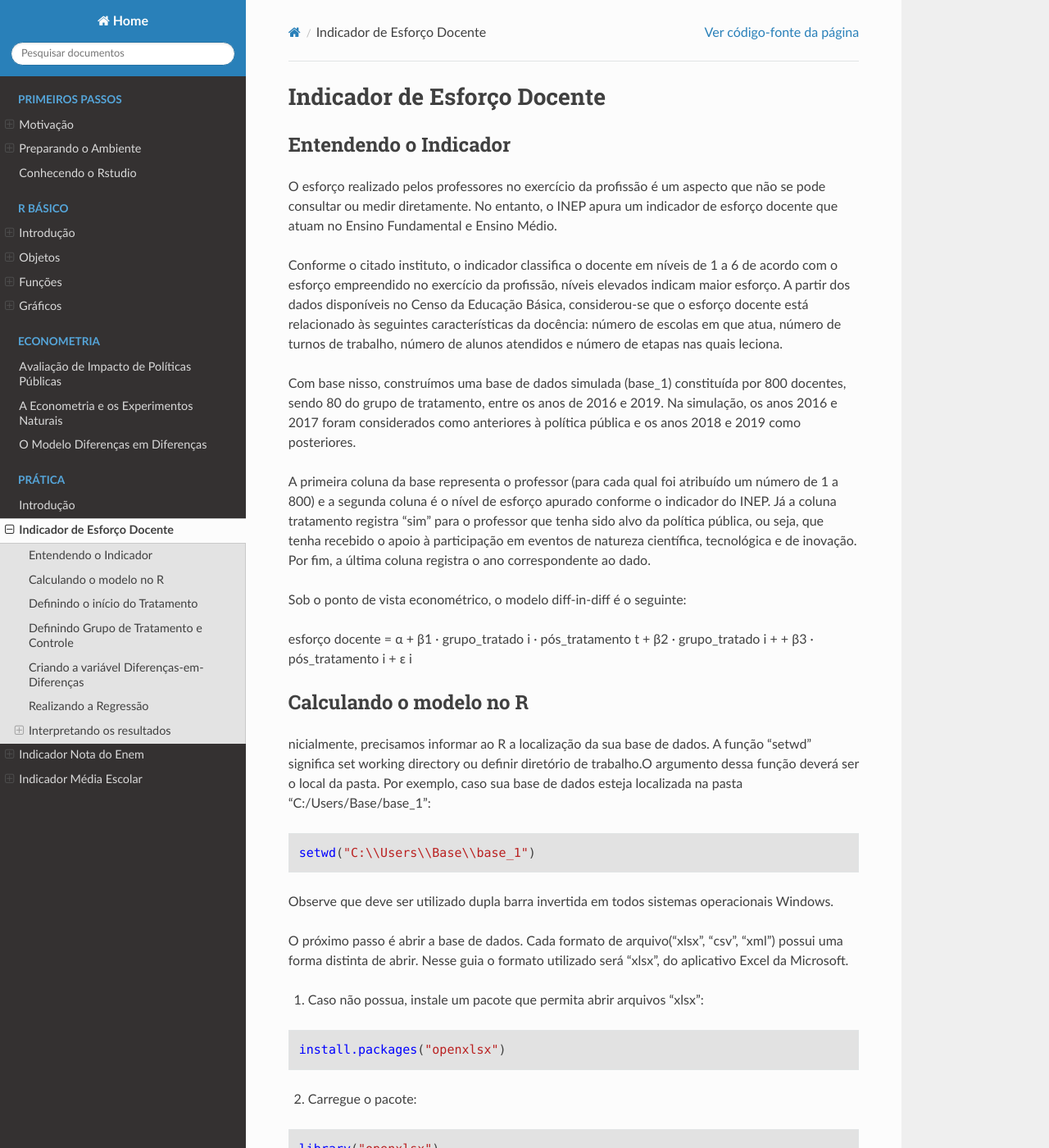
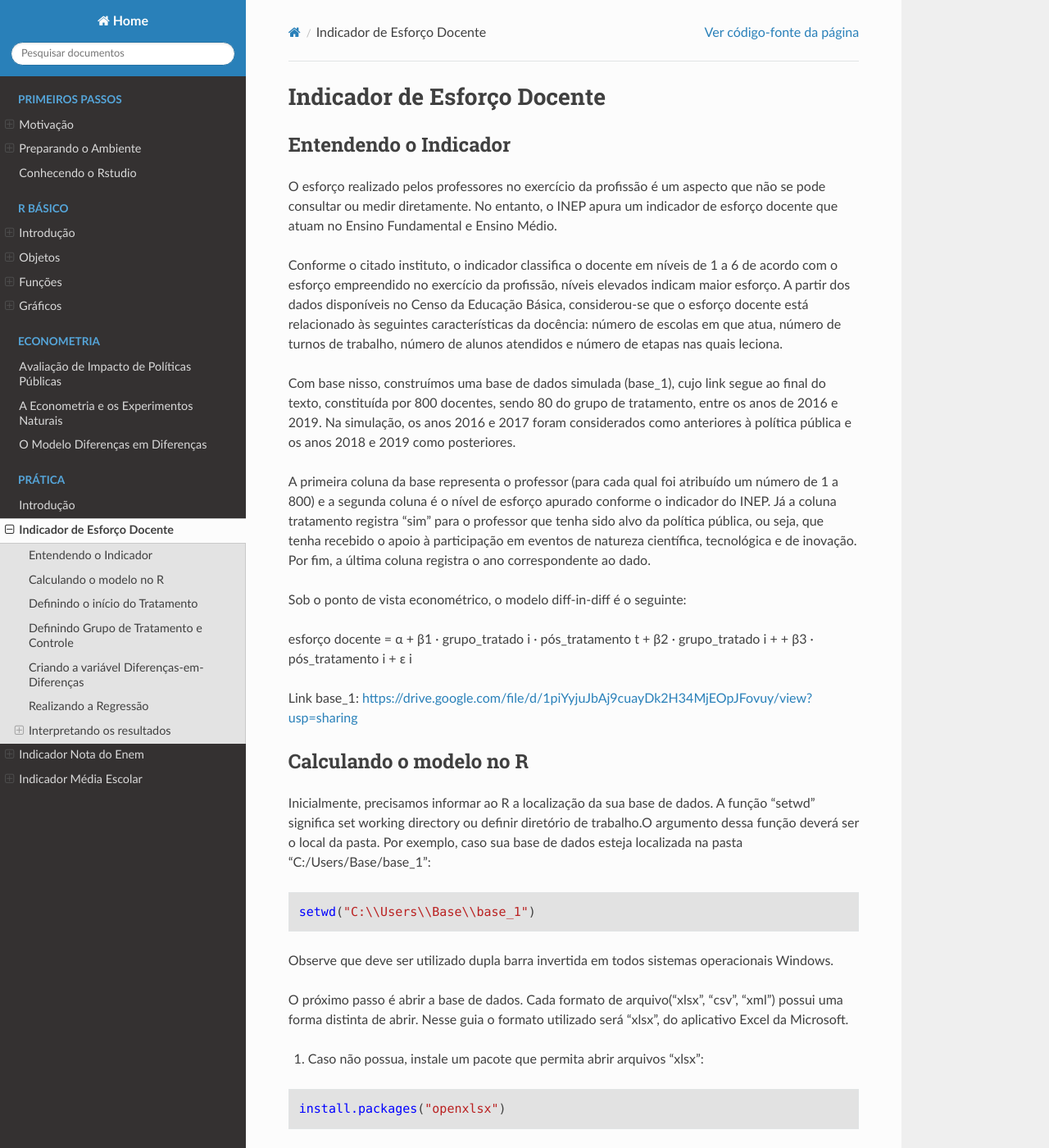
Before and after one commit to VitorGGs/manual-diff, a Sphinx documentation site: the page built from docs/pratica/1_exemplo.rst, in a window 1280 px wide and 1400 px high. Shown: the whole window at 82% size. Built offline with Sphinx 7.4.7 and the Read the Docs theme 2.0.0, drawn with Linux system fonts in a browser that asks for light colours.

Commit message:
Update 1_exemplo.rst

```diff
--- a/docs/pratica/1_exemplo.rst
+++ b/docs/pratica/1_exemplo.rst
@@ -10,7 +10,7 @@ O esforço realizado pelos professores no exercício da profissão é um aspecto
 
 Conforme o citado instituto, o indicador classifica o docente em níveis de 1 a 6 de acordo com o esforço empreendido no exercício da profissão, níveis elevados indicam maior esforço. A partir dos dados disponíveis no Censo da Educação Básica, considerou-se que o esforço docente está relacionado às seguintes características da docência: número de escolas em que atua, número de turnos de trabalho, número de alunos atendidos e número de etapas nas quais leciona.
 
-Com base nisso, construímos uma base de dados simulada (base_1) constituída por 800 docentes, sendo 80 do grupo de tratamento, entre os anos de 2016 e 2019. Na simulação, os anos 2016 e 2017 foram considerados como anteriores à política pública e os anos 2018 e 2019 como posteriores.
+Com base nisso, construímos uma base de dados simulada (base_1), cujo link segue ao final do texto, constituída por 800 docentes, sendo 80 do grupo de tratamento, entre os anos de 2016 e 2019. Na simulação, os anos 2016 e 2017 foram considerados como anteriores à política pública e os anos 2018 e 2019 como posteriores.
 
 A primeira coluna da base representa o professor (para cada qual foi atribuído um número de 1 a 800) e a segunda coluna é o nível de esforço apurado conforme o indicador do INEP. Já a coluna tratamento registra “sim” para o professor que tenha sido alvo da política pública, ou seja, que tenha recebido o apoio à participação em eventos de natureza científica, tecnológica e de inovação. Por fim, a última coluna registra o ano correspondente ao dado.
 
@@ -19,11 +19,13 @@ Sob o ponto de vista econométrico, o modelo diff-in-diff é o seguinte:
 esforço docente = α + β1 · grupo_tratado i · pós_tratamento t + β2 · grupo_tratado i +
 + β3 · pós_tratamento i + ε i
 
+Link base_1: https://drive.google.com/file/d/1piYyjuJbAj9cuayDk2H34MjEOpJFovuy/view?usp=sharing
+
 ========================
 Calculando o modelo no R
 ========================
 
-nicialmente, precisamos informar ao R a localização da sua base de dados. A função “setwd” significa set working directory ou definir diretório de trabalho.O argumento dessa função deverá ser o local da pasta. Por exemplo, caso sua base de dados esteja localizada na pasta “C:/Users/Base/base_1”:
+Inicialmente, precisamos informar ao R a localização da sua base de dados. A função “setwd” significa set working directory ou definir diretório de trabalho.O argumento dessa função deverá ser o local da pasta. Por exemplo, caso sua base de dados esteja localizada na pasta “C:/Users/Base/base_1”:
 
 .. code-block:: r
 
```
